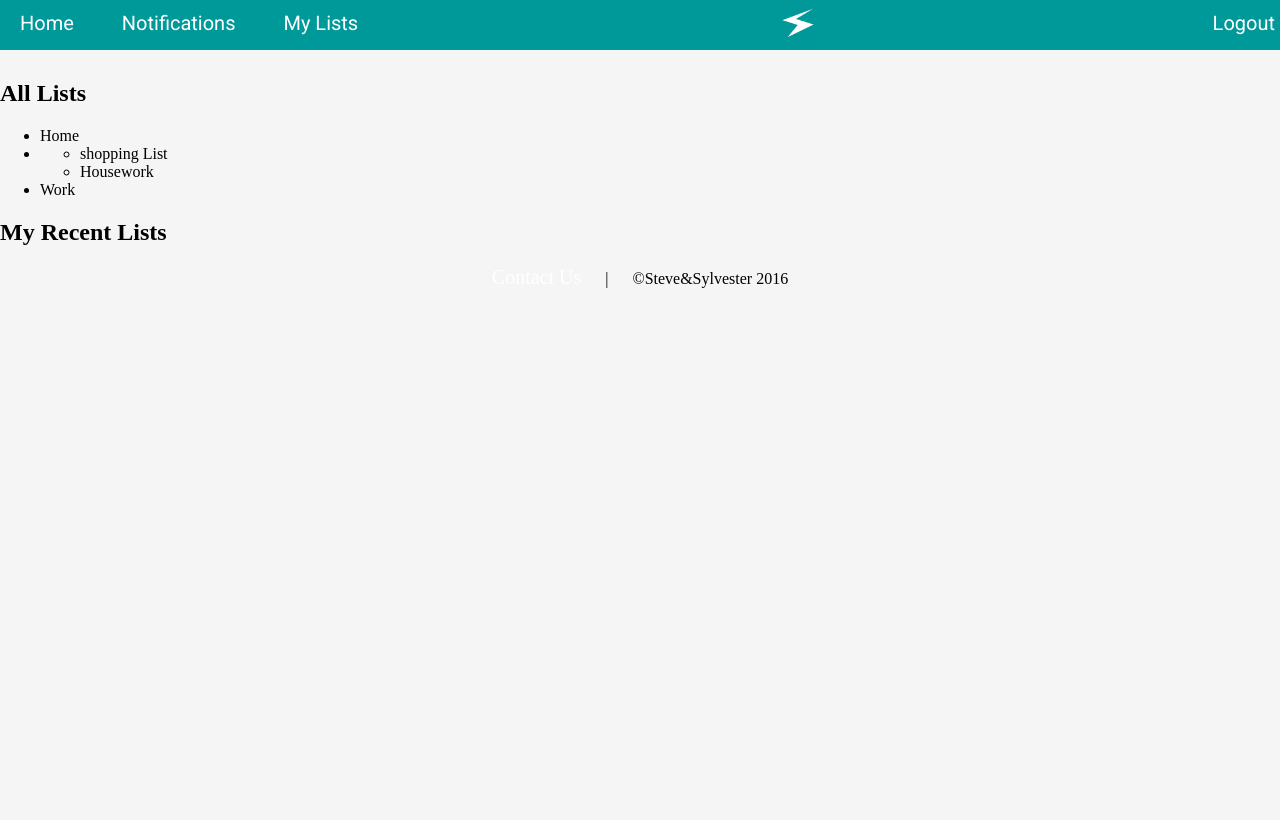
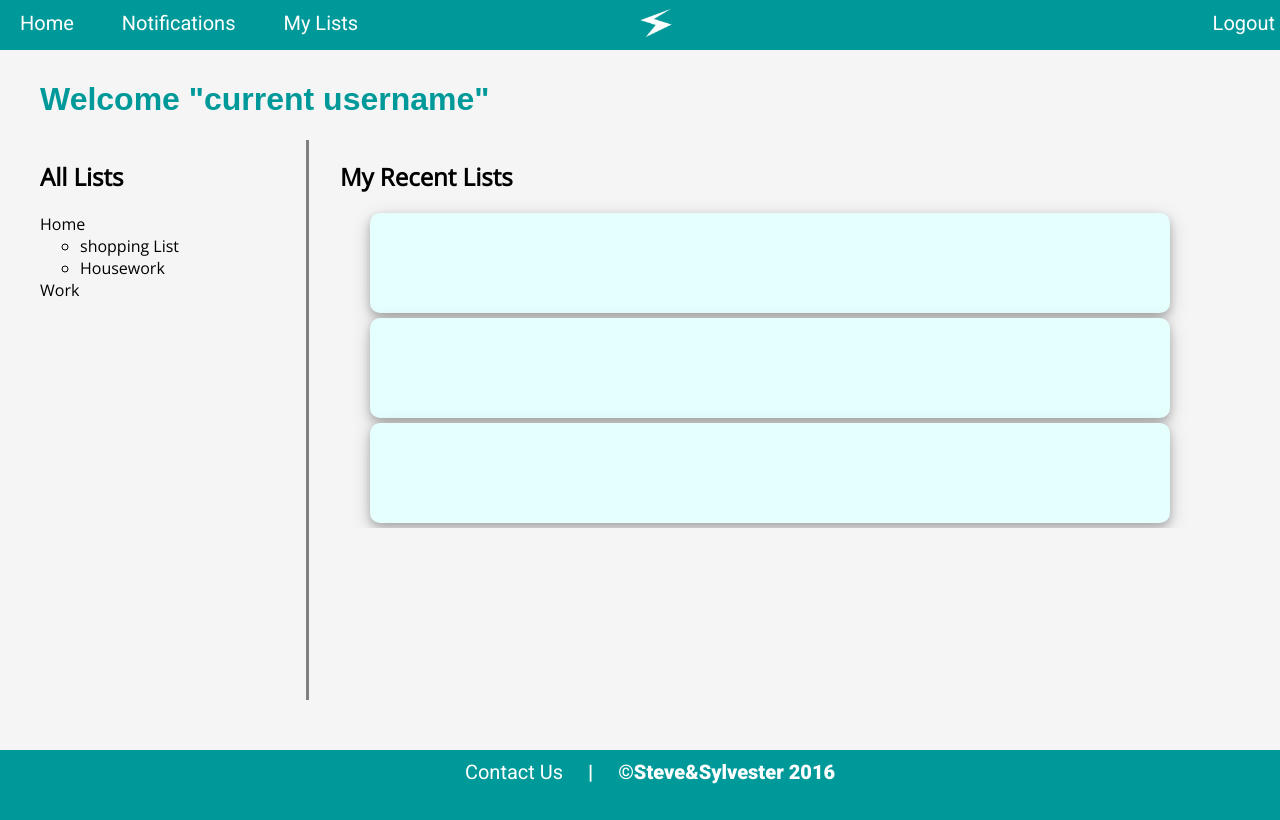
Before and after one commit to steve-31/cs139, a PHP site: page /LandingPage.php in a window 1280 px wide. Before the commit the page ends 288 px from the top, so only its background shows below. Run offline with PHP 8.4, Linux system fonts and the light colour scheme.

Commit message:
Updated the css file

```diff
--- a/home.css
+++ b/home.css
@@ -1,8 +1,10 @@
-body {
+html, body {
   margin:0;
   padding:0;
   background-color: #f5f5f5;
+  height:100%;
 }
+
 
 #header{
   background-color:#009999;
@@ -153,15 +176,14 @@ body {
   font-size:20px;
 }
 
-
-.logout a {   font-weight:400;
-                font-size:20px;
-
 .usercontent{
 	position: relative;
-	margin: 60px 40px 0px 40px;
+	padding: 60px 40px 90px 40px;
   font-family:'Open Sans',Sans-Serif;
-
+	height:auto !important;
+		box-sizing: border-box;
+  	min-height: 100%;
+  	margin-bottom:-50px;
 }
 
 /* **/
@@ -170,11 +192,22 @@ body {
 	background-color:#009999;
   	font-family:'Roboto',Verdana;
   	font-weight:900;
-  	font-size:2em;
+  	font-size:20px;
   	text-align:center;
   	color:#FFFFFF;
-  	float:bottom;
-	height: 30px;
+	height: 50px;
+	margin:0;
+	width:100%;
+	position:relative;
+	bottom:0;
+	clear:both;
+	padding:10px;
+
+}
+
+.bottomBar a {
+	text-decoration:none;
+	color:#FFFFFF;
 }
 
 #logo {
@@ -182,22 +215,55 @@ body {
 	display: inline-block;
 	position:fixed;
 
+
 }
 
 #recent {
-	display:inline-block;
+	margin:0px auto;
 	align: center;
 }
 
 .recentused {
-	height: 450px;
-	width: 300px;
-	background-color: beige;
+	height: 100px;
+	width: 800px;
+	background-color: #e5ffff;
 	border-radius: 10px;
+	margin:0px 30px 0px 30px;
 	display:inline-block;
-	margin:0px; /*40px 0px 40px;*/
+	box-shadow: 0 4px 8px 0 rgba(0, 0, 0, 0.2), 0 6px 20px 0 rgba(0, 0, 0, 0.19);
 }
 
-a .recentused:hover {
-	border: 1px solid red;
+.recentused:hover {
+	border: 1px solid #009999;
+
 }
+
+.fadein {
+	display:none;
+}
+
+.left {
+	height:70%;
+	position:fixed;
+	float:left;
+	width:20%;
+	overflow: scroll;
+	display: inline-block;
+	border-right: 3px solid gray;
+	padding-right:10px;
+	margin-bottom: 50px;
+}
+
+.right {
+	height:100%;
+	margin-left: 25%;
+	float:left;
+	overflow: scroll;
+	display: inline-block;
+
+}
+
+.lists {
+	list-style-type: none;
+	padding:0;
+}
```
Also changed, not shown: other parts of home.css (+28 -7 lines).
